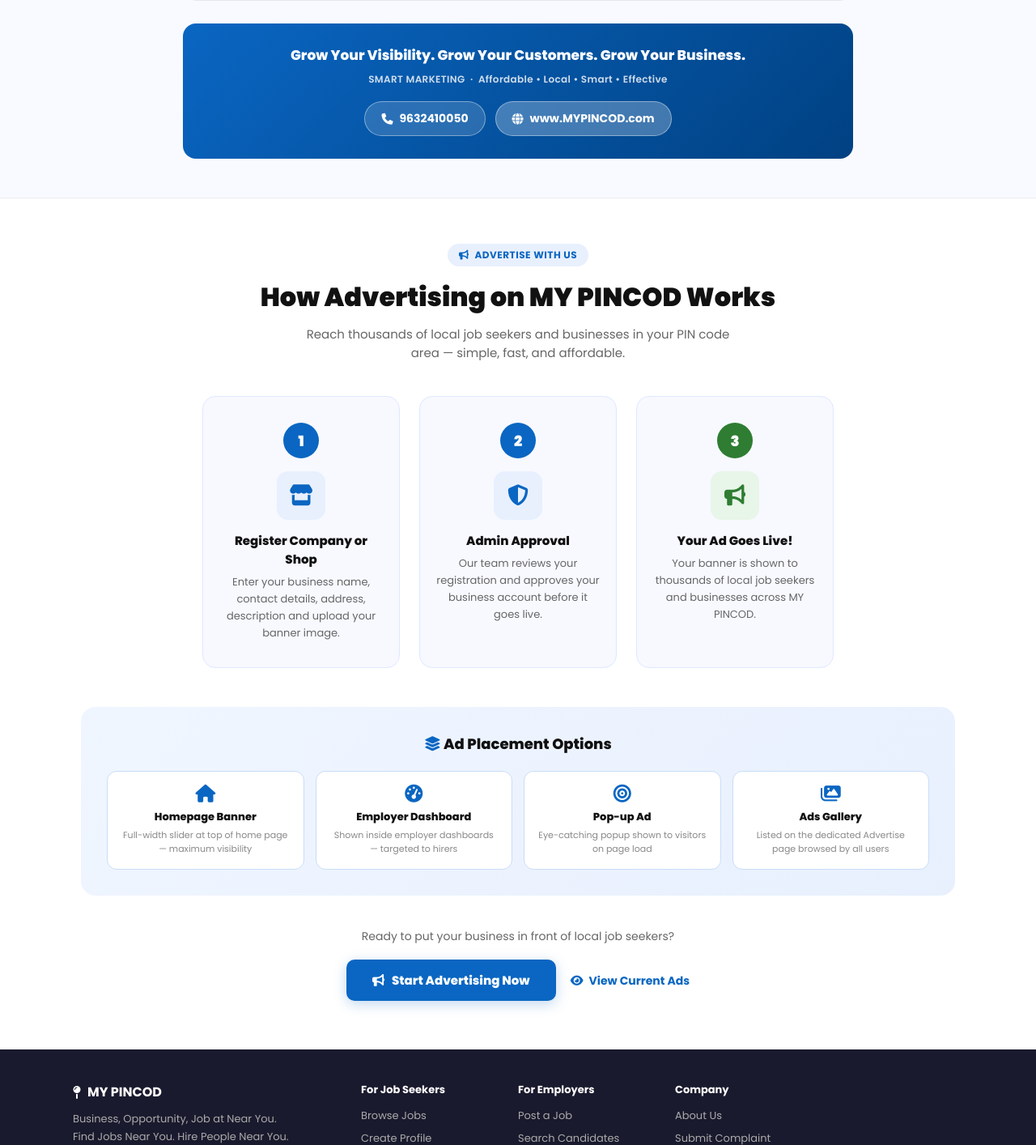
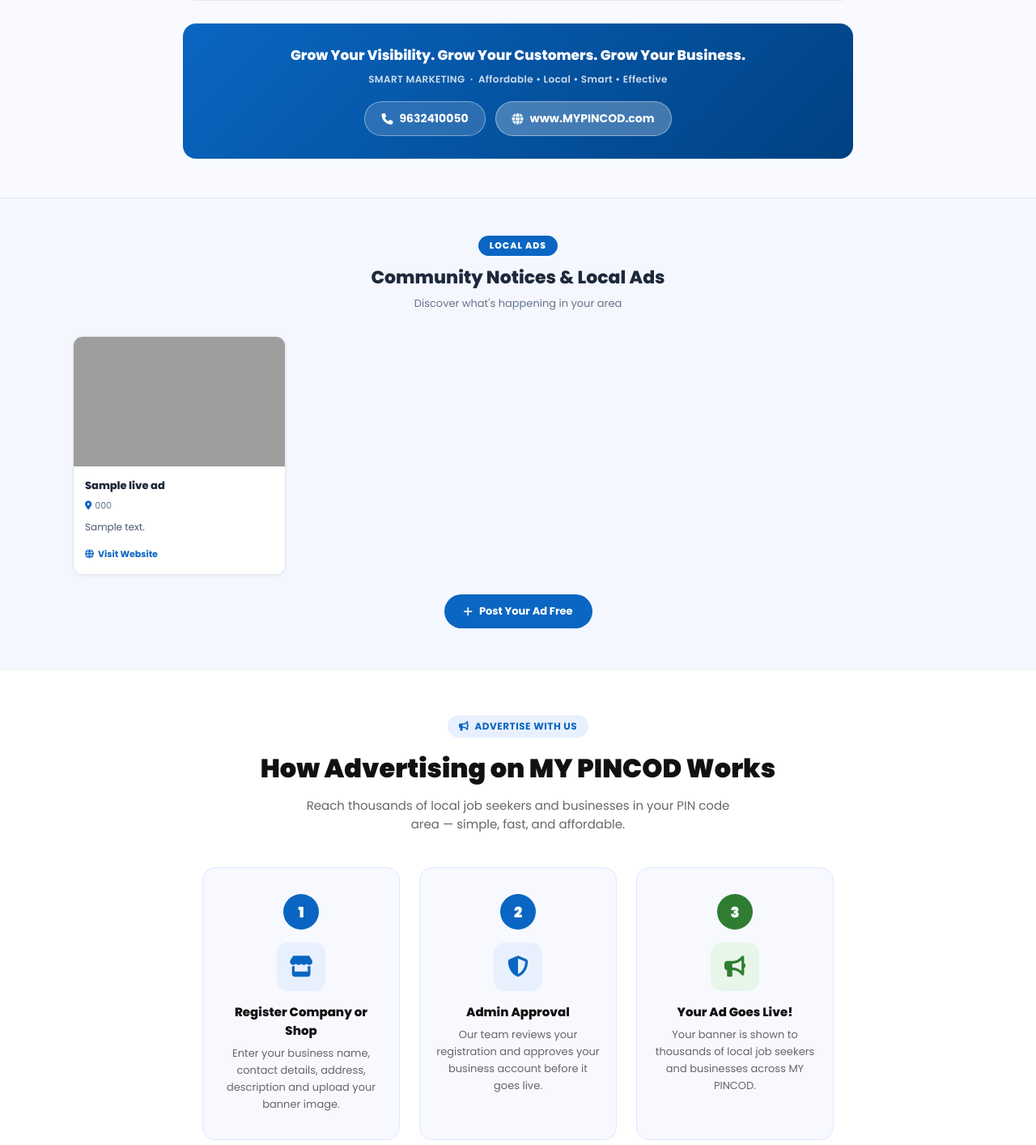
Before and after one commit to Sibi46/my-pincode, a Django app: template templates/index.html in a window 1280 px wide. Shown: the part 2488-3902 px from the top of the page at 81% size. Run offline with Django 4.2, Linux system fonts and the light colour scheme; the template is opened without the code that fills it: most values are stand-ins (such as "Sample title", 1, 10 or a date in 2020); grey boxes are pictures that could not be loaded.

Commit message:
Show approved simple ads (AdPost) on home page
Add live_ads queryset to home view context and render a community ads
grid section on the home page for all approved AdPost objects.

Co-Authored-By: Claude Sonnet 4.6 <noreply@anthropic.com>

```diff
--- a/templates/index.html
+++ b/templates/index.html
@@ -621,6 +621,41 @@ var olxAdCur = 0;
 .sm-contact-btn:hover{background:rgba(255,255,255,.25)}
 .sm-contact-web{background:rgba(255,255,255,.25)}
 </style>
+
+{% if live_ads %}
+<!-- LIVE SIMPLE ADS (AdPost) -->
+<section style="background:#f5f7ff;padding:44px 20px 50px;border-top:1px solid #dde3f0">
+  <div style="max-width:1100px;margin:0 auto">
+    <div style="text-align:center;margin-bottom:30px">
+      <div style="display:inline-block;background:#0a66c2;color:#fff;font-size:11px;font-weight:800;letter-spacing:1px;text-transform:uppercase;padding:4px 14px;border-radius:20px;margin-bottom:10px">Local Ads</div>
+      <h2 style="margin:0;font-size:22px;font-weight:800;color:#1e293b">Community Notices &amp; Local Ads</h2>
+      <p style="margin:6px 0 0;font-size:13px;color:#64748b">Discover what's happening in your area</p>
+    </div>
+    <div style="display:grid;grid-template-columns:repeat(auto-fill,minmax(260px,1fr));gap:16px">
+      {% for ad in live_ads %}
+      <div style="background:#fff;border-radius:12px;border:1px solid #e2e8f0;overflow:hidden;box-shadow:0 1px 4px rgba(0,0,0,.06);transition:.2s" onmouseover="this.style.boxShadow='0 4px 16px rgba(10,102,194,.13)'" onmouseout="this.style.boxShadow='0 1px 4px rgba(0,0,0,.06)'">
+        {% if ad.image %}
+        <img src="{{ ad.image.url }}" alt="{{ ad.company_name }}" style="width:100%;height:160px;object-fit:cover;display:block">
+        {% endif %}
+        <div style="padding:14px">
+          <div style="font-size:13px;font-weight:800;color:#1e293b;margin-bottom:6px">{{ ad.company_name }}</div>
+          {% if ad.pincode %}
+          <div style="font-size:11px;color:#64748b;margin-bottom:8px"><i class="fas fa-map-marker-alt" style="color:#0a66c2;margin-right:4px"></i>{{ ad.pincode }}</div>
+          {% endif %}
+          <p style="margin:0 0 10px;font-size:12px;color:#475569;line-height:1.6;display:-webkit-box;-webkit-line-clamp:3;-webkit-box-orient:vertical;overflow:hidden">{{ ad.description }}</p>
+          {% if ad.website %}
+          <a href="{{ ad.website }}" target="_blank" rel="noopener" style="display:inline-flex;align-items:center;gap:5px;font-size:11px;color:#0a66c2;font-weight:700;text-decoration:none"><i class="fas fa-globe"></i>Visit Website</a>
+          {% endif %}
+        </div>
+      </div>
+      {% endfor %}
+    </div>
+    <div style="text-align:center;margin-top:24px">
+      <a href="/ads/post/" style="display:inline-flex;align-items:center;gap:8px;background:#0a66c2;color:#fff;padding:11px 24px;border-radius:25px;font-size:13px;font-weight:700;text-decoration:none"><i class="fas fa-plus"></i>Post Your Ad Free</a>
+    </div>
+  </div>
+</section>
+{% endif %}
 
 <!-- HOW ADVERTISING WORKS -->
 <section style="background:#fff;padding:56px 20px 60px;border-top:1px solid #eaecf2">
```
Also changed, not shown: jobs/views.py (+7 -0 lines).
